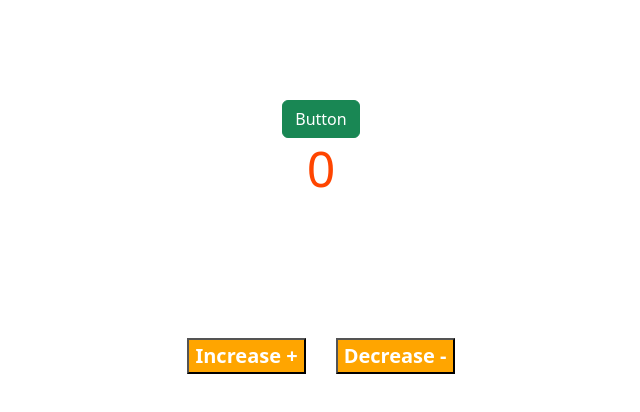
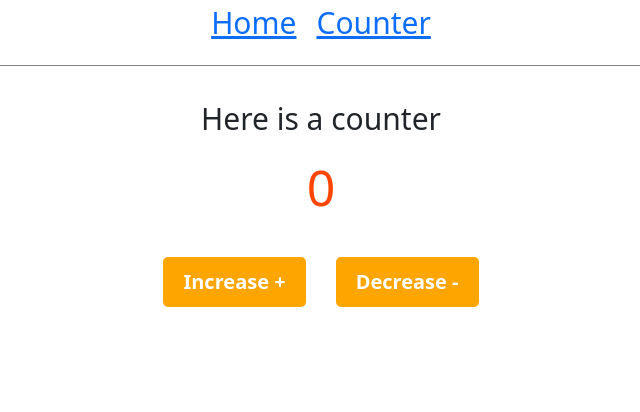
Before and after one commit to Roland-Sankara/react-tutor, a React (Create React App) app: page /counter in a window 1280 px wide. Shown: the top 412 px of the page, without its empty margins (319-959 px from the left). Built offline with nearby package versions, Linux system fonts and the light colour scheme.

Commit message:
lesson 4: routing in react

```diff
--- a/package.json
+++ b/package.json
@@ -8,6 +8,7 @@
     "@testing-library/user-event": "^13.5.0",
     "react": "^18.2.0",
     "react-dom": "^18.2.0",
+    "react-router-dom": "^6.10.0",
     "react-scripts": "5.0.1",
     "web-vitals": "^2.1.4"
   },
--- a/src/App.css
+++ b/src/App.css
@@ -58,7 +58,13 @@ button{
     background-color: orange;
     color: white;
     font-weight: bold;
-    margin-top: 100px;
+    border: none;
+    border-radius: 5px;
+    padding: 10px 20px;
+}
+
+button:hover{
+    transform: scale(0.9);
 }
 
 .btns{
@@ -71,3 +77,9 @@ button{
 a{
     padding: 10px;
 }
+
+.header-nav{
+    border-bottom: 1px solid gray;
+    margin-bottom: 30px;
+    padding-bottom: 20px;
+}
--- a/src/App.js
+++ b/src/App.js
@@ -1,104 +1,74 @@
-import React from 'react';
-import "./App.css";
+// import React from 'react';
+// import "./App.css";
 
-import Button from './components/Button';
-import Counter from './components/Counter';
+// import Button from './components/Button';
+// import Counter from './components/Counter';
 
-const App = () => {
-  return (
-    <div>
-        <Button color="success"/>
-        <Counter/>
-    </div>
-  )
-}
+// const App = () => {
+//   return (
+//     <div>
+//         <Button color="success"/>
+//         <Counter/>
+//     </div>
+//   )
+// }
 
-export default App;
+// export default App;
 
 
+import React from "react";
+import "./App.css";
+import Header from "./components/Header";
+import {Link} from "react-router-dom"
 
-
-
-
-
-
-
-
-
-
-
-
-
-
-
-
-
-
-
-
-
-
-
-
-
-
-// import React from "react";
-// import "./App.css";
-
-// // import UserCard from "./components/UserCard";
+import UserCard from "./components/UserCard";
 // import Login from "./components/Login";
 // import Counter from "./components/Counter";
 // import Button from "./components/Button";
 // import Header from "./components/Header";
 
-// function App(){
-//     // const data = ["Icecream", "Soda", "Bread", "Chicken"];
-//     // const isLoggedIn = false;
+function App(){
+    // const data = ["Icecream", "Soda", "Bread", "Chicken"];
+    // const isLoggedIn = false;
 
-//     function clickButton(){
-//         console.log("Button is Clicked...")
+    // function clickButton(){
+    //     console.log("Button is Clicked...")
+    // }
+
+    return (
+        <div>
+            <h1>Hello World</h1>
+            <Header>
+                <Link to="/">Home</Link>
+                <Link to="/counter">Counter</Link>
+            </Header>
+
+            {/* <Button clickFunc={clickButton}/> */}
+            {/* <Login/> */}
+            {/* a list of items */}
+            {/* <ul>
+               {
+                data.map(function(element,id){
+                    return <li key={id}>{element}</li>;
+                })
+               }
+            </ul> */}
+            {/* {
+                isLoggedIn ? <p className="para-two">User is Logged In</p> : <p className="para-one">User is Logged Out</p>
+            } */}
+            <div className="user-container">
+                <UserCard text="Dummy Data" img="https://images.unsplash.com/photo-1575936123452-b67c3203c357?ixlib=rb-4.0.3&ixid=MnwxMjA3fDB8MHxzZWFyY2h8Mnx8aW1hZ2V8ZW58MHx8MHx8&w=1000&q=80"/>
+                <UserCard text="Jeremy Data" img="https://img-19.commentcamarche.net/cI8qqj-finfDcmx6jMK6Vr-krEw=/1500x/smart/b829396acc244fd484c5ddcdcb2b08f3/ccmcms-commentcamarche/20494859.jpg"/>
+                <UserCard text="The Mall" img="https://images.freeimages.com/images/previews/ac9/railway-hdr-1361893.jpg"/>
+            </div>
+        </div>
+    );
+}
+
+// class App extends React.Component{
+//     render(){
+//         return <h1>Class Component</h1>
 //     }
-
-//     return (
-//         <div>
-//             <Header>
-//                 <a href="#">About</a>
-//                 <a href="#">Contact</a>
-//             </Header>
-
-//             <h1>Hello World</h1>
-//             <p>Here is a counter</p>
-
-//             <Button clickFunc={clickButton}/>
-
-//             <Counter/>
-
-//             <Login/>
-
-//             {/* a list of items */}
-//             {/* <ul>
-//                {
-//                 data.map(function(element,id){
-//                     return <li key={id}>{element}</li>;
-//                 })
-//                }
-//             </ul>
-//             {
-//                 isLoggedIn ? <p className="para-two">User is Logged In</p> : <p className="para-one">User is Logged Out</p>
-//             }
-//             <div className="user-container">
-//                 <UserCard text="Dummy Data" img="https://images.unsplash.com/photo-1575936123452-b67c3203c357?ixlib=rb-4.0.3&ixid=MnwxMjA3fDB8MHxzZWFyY2h8Mnx8aW1hZ2V8ZW58MHx8MHx8&w=1000&q=80"/>
-//                 <UserCard text="Jeremy Data" img="https://img-19.commentcamarche.net/cI8qqj-finfDcmx6jMK6Vr-krEw=/1500x/smart/b829396acc244fd484c5ddcdcb2b08f3/ccmcms-commentcamarche/20494859.jpg"/>
-//                 <UserCard text="The Mall" img="https://images.freeimages.com/images/previews/ac9/railway-hdr-1361893.jpg"/>
-//             </div> */}
-//         </div>
-//     );
 // }
 
-// // class App extends React.Component{
-// //     render(){
-// //         return <h1>Class Component</h1>
-// //     }
-// // }
-
-// export default App;
+export default App;
--- a/src/components/Counter.js
+++ b/src/components/Counter.js
@@ -1,10 +1,11 @@
 import {useState} from "react";
+import Header from "./Header";
+import {Link} from "react-router-dom";
 
 export default function Counter(){
     let [count, setCount] = useState(0);
 
-    function increaseCount(event){
-        console.log("Helooe")
+    function increaseCount(){
         setCount(count + 1)
     }
 
@@ -14,9 +15,15 @@ export default function Counter(){
 
     return (
         <div>
+            <Header>
+                <Link to="/">Home</Link>
+                <Link to="/counter">Counter</Link>
+            </Header>
+
+            <p>Here is a counter</p>
             <h1>{count}</h1>
             <div className="btns">
-                <button onKeyDown={(event)=>console.log(event)}>Increase +</button>
+                <button onClick={increaseCount}>Increase +</button>
                 <button onClick={decreaseCount}>Decrease -</button>
             </div>
         </div>
--- a/src/components/Header.js
+++ b/src/components/Header.js
@@ -2,7 +2,7 @@ import React from 'react'
 
 const Header = (props) => {
   return (
-    <div>
+    <div className='header-nav'>
         {props.children}
     </div>
   )
--- a/src/index.js
+++ b/src/index.js
@@ -1,9 +1,11 @@
 import React from "react";
 import ReactDOM from "react-dom";
-
-import App from "./App";
+import {RouterProvider} from "react-router-dom";
+import router from "./routing/routes";
 
 // render component to the DOM
 // ReactDOM.render(//component, // where you want to place that component )
 let rootElement = document.getElementById("root");
-ReactDOM.render(<App/>, rootElement)
+ReactDOM.render(
+<RouterProvider router={router}></RouterProvider>
+,rootElement)
--- /dev/null
+++ b/src/routing/routes.js
@@ -0,0 +1,10 @@
+import { createBrowserRouter } from "react-router-dom";
+import App from "../App";
+import Counter from "../components/Counter";
+
+let router = createBrowserRouter([
+    {path:'/', element: <App/>},
+    {path:'/counter', element: <Counter/>}
+])
+
+export default router;
```
Also changed, not shown: 2 other files (tests, documents, lock files or other folders).
